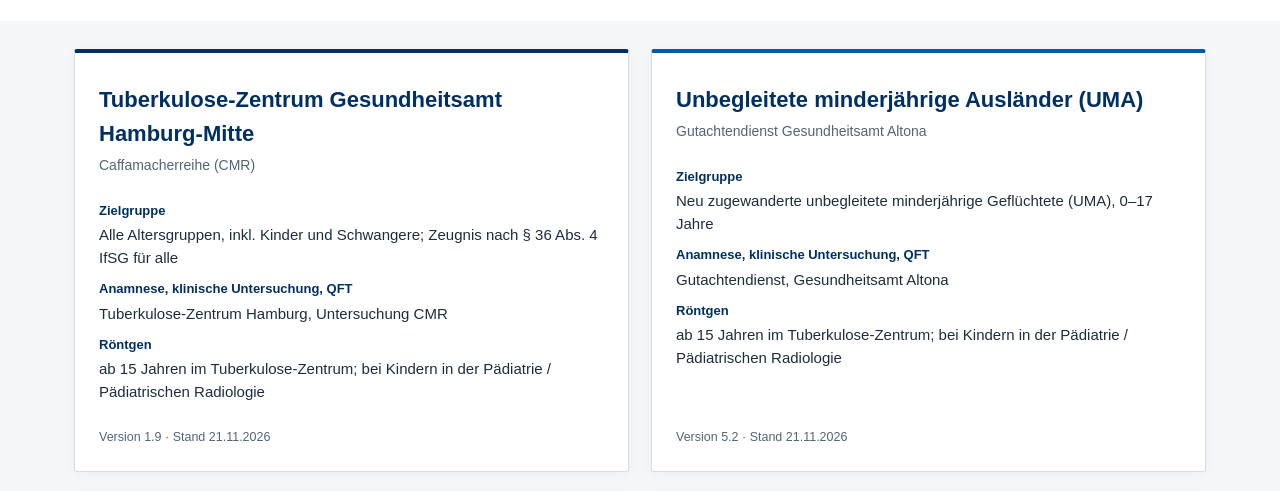
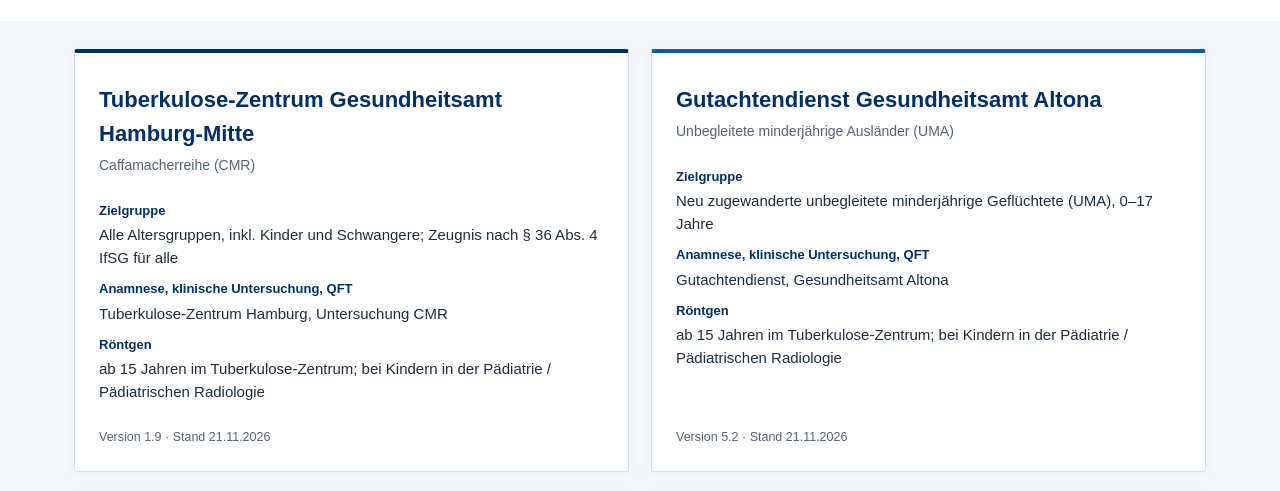
Before and after one commit to tb-zentrum-hamburg/screening, a plain HTML site: page index.html in a window 1280 px wide. Shown: the part 282-773 px from the top of the page. Drawn offline with Linux system fonts and the light colour scheme.

Commit message:
Auswahlseite: Kachel 2 Titel und Untertitel angepasst
Co-Authored-By: Claude Sonnet 5.5 <noreply@anthropic.com>
Claude-Session: https://claude.ai/code/session_01HdvV9uRCgHgMVBJU8PLEQR

```diff
--- a/index.html
+++ b/index.html
@@ -70,7 +70,7 @@ footer a{color:#fff;text-decoration:underline;text-underline-offset:3px}
 <dt>Anamnese, klinische Untersuchung, QFT</dt><dd>Tuberkulose-Zentrum Hamburg, Untersuchung CMR</dd>
 <dt>Röntgen</dt><dd>ab 15 Jahren im Tuberkulose-Zentrum; bei Kindern in der Pädiatrie / Pädiatrischen Radiologie</dd></dl>
 <p class="ver">Version 1.9 · Stand 21.11.2026</p></a>
-<a class="card" href="uma.html"><h2>Unbegleitete minderjährige Ausländer (UMA)</h2><p class="sub">Gutachtendienst Gesundheitsamt Altona</p>
+<a class="card" href="uma.html"><h2>Gutachtendienst Gesundheitsamt Altona</h2><p class="sub">Unbegleitete minderjährige Ausländer (UMA)</p>
 <dl><dt>Zielgruppe</dt><dd>Neu zugewanderte unbegleitete minderjährige Geflüchtete (UMA), 0–17 Jahre</dd>
 <dt>Anamnese, klinische Untersuchung, QFT</dt><dd>Gutachtendienst, Gesundheitsamt Altona</dd>
 <dt>Röntgen</dt><dd>ab 15 Jahren im Tuberkulose-Zentrum; bei Kindern in der Pädiatrie / Pädiatrischen Radiologie</dd></dl>
```
